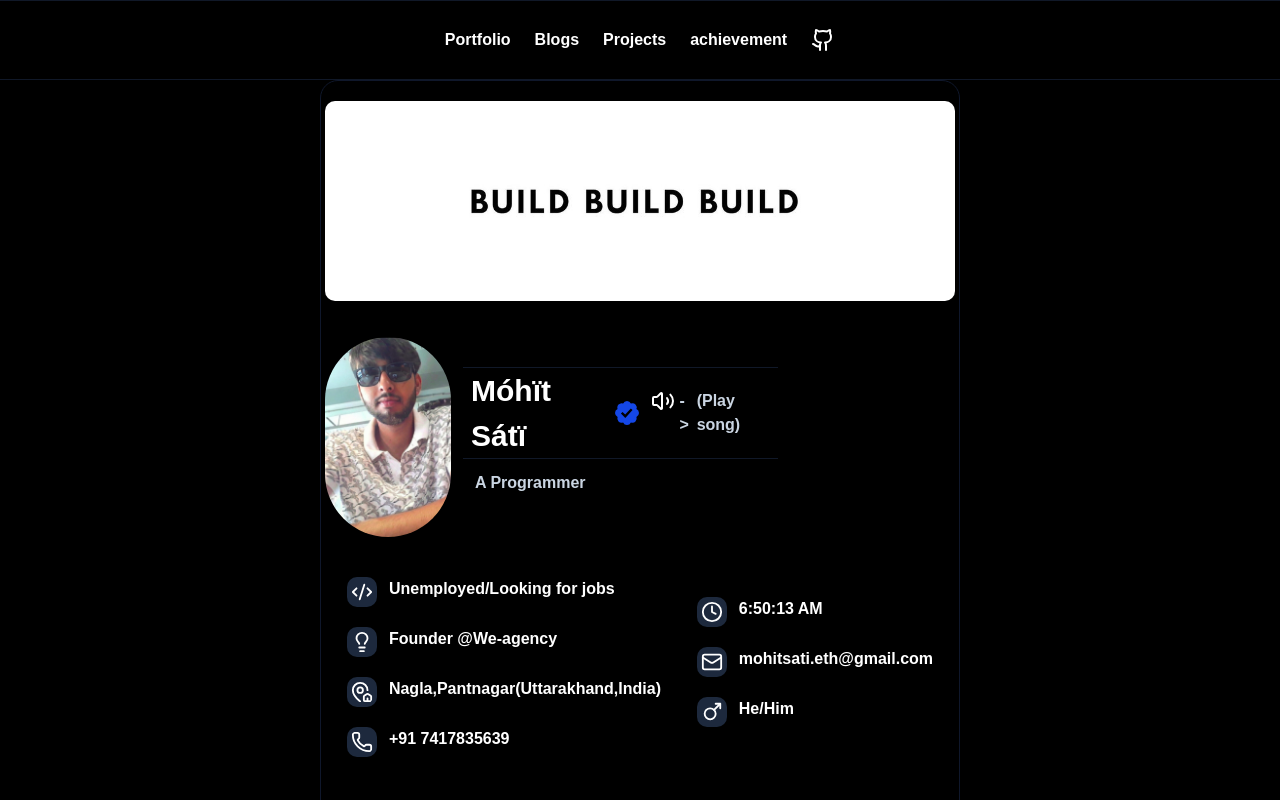
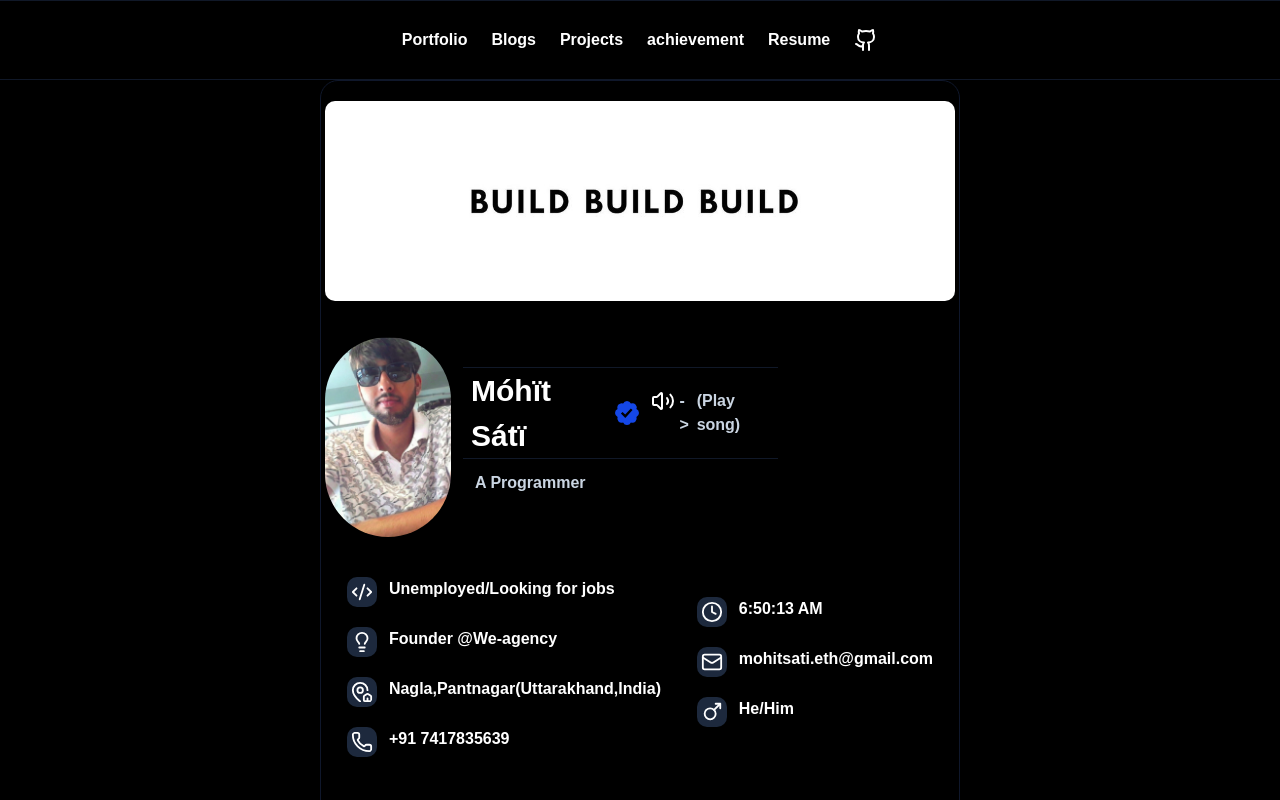
Before and after one commit to SuperexMack/jobportfolio, a Next.js app in the folder Frontend/portfolio/: page / in a window 1280 px wide. Shown: the top 800 px of the page. Built offline with nearby package versions, Linux system fonts and the light colour scheme; a web font is replaced by a local one.

Commit message:
Added resume and gh link

```diff
--- a/Frontend/portfolio/app/Components/Navbar.tsx
+++ b/Frontend/portfolio/app/Components/Navbar.tsx
@@ -42,7 +42,8 @@ export function Navbar({blogRef,projectRef,achRef}:any){
             <Link onClick={blog} href={"/"}><h1 className="hover:text-slate-400 font-bold text-white">Blogs</h1></Link>
             <Link onClick={project} href={"/"}><h1 className="hover:text-slate-400 font-bold text-white">Projects</h1></Link>
             <Link onClick={achv} href={"/"}><h1 className="hover:text-slate-400 font-bold text-white">achievement</h1></Link>
-            <Link href={"/"}><Github className="text-white"></Github></Link>
+            <Link href={"https://drive.google.com/file/d/1N9A0IeIUmPramfADed8I22VpqFqYLZPp/view?usp=drive_link"}><h1 className="hover:text-slate-400 font-bold text-white">Resume</h1></Link>
+            <Link href={"/https://github.com/SuperexMack/jobportfolio"}><Github className="text-white"></Github></Link>
         </div>
         </>
     )
```
